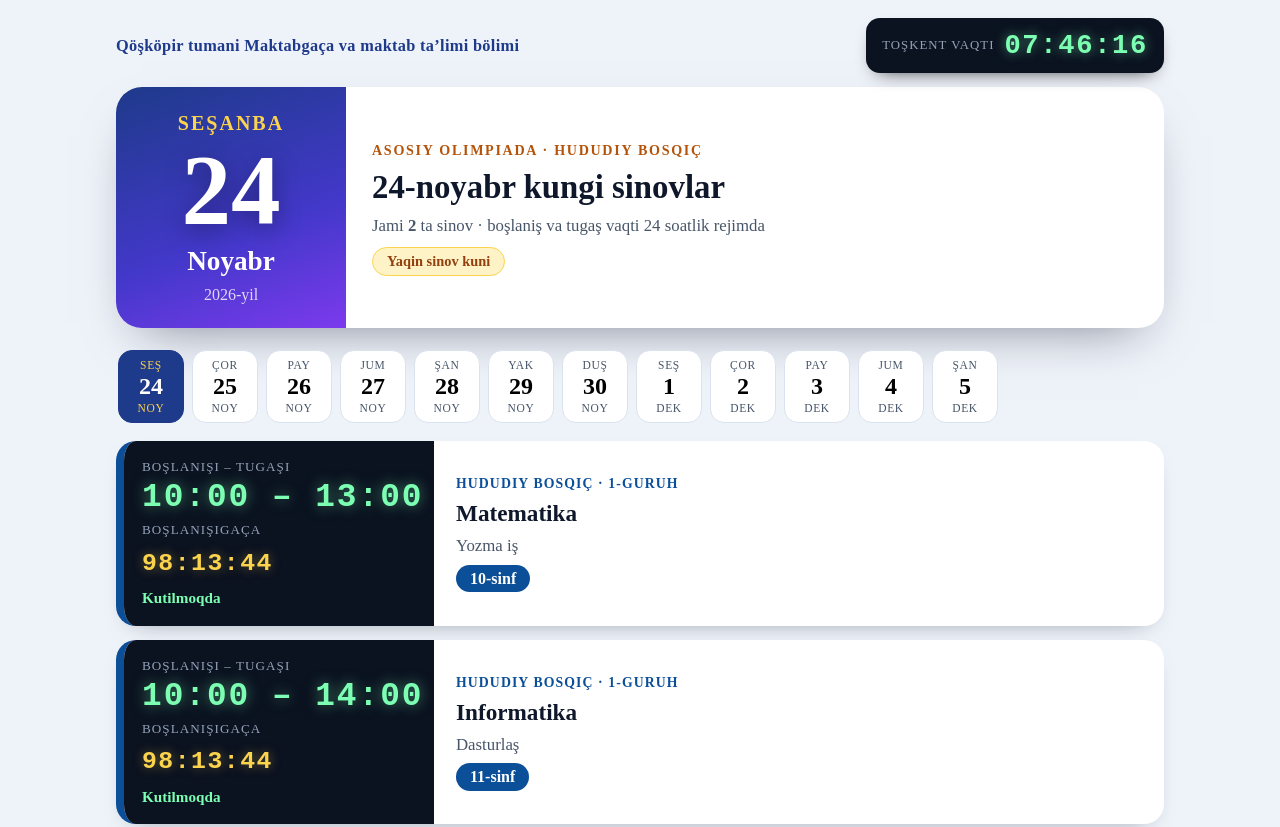
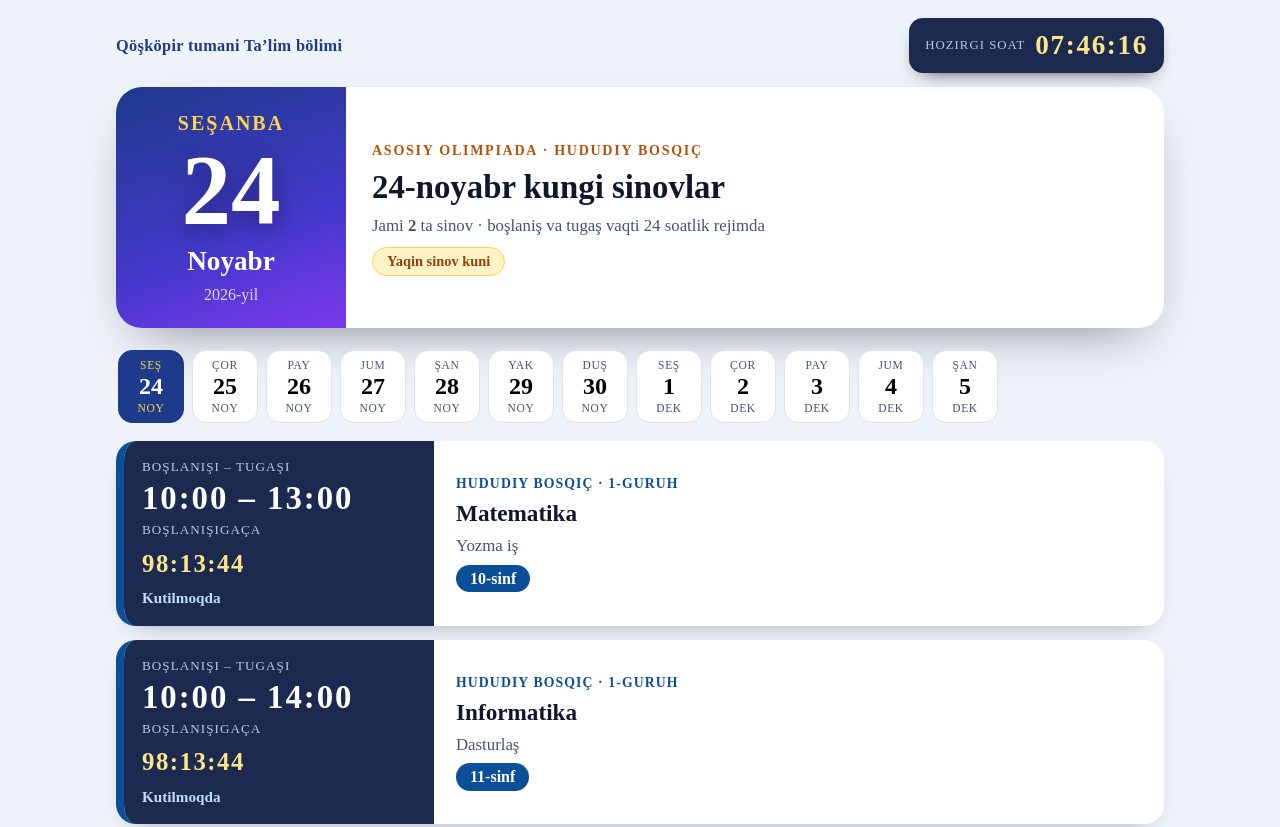
Before and after one commit to Umrbek84/olimpiada, a plain HTML site: page kunlik-elon.html in a window 1280 px wide. Shown: the top 827 px of the page. Drawn offline with Linux system fonts and the light colour scheme.

Commit message:
Add files via upload

```diff
--- a/hududiy-bosqich.html
+++ b/hududiy-bosqich.html
@@ -85,6 +85,10 @@ footer{background:#0f2a5c;color:#dbe5fb;text-align:center;padding:20px;font-size
 @media(max-width:700px){.top-in{padding:8px 12px}.top nav{flex-wrap:nowrap;overflow-x:auto;width:100%}.top nav a{white-space:nowrap;padding:7px 12px;font-size:.9rem}.wrap{padding:0 12px}.gridwrap,.tasks{max-height:calc(100vh - 120px)}.tasks.sw{max-height:none;overflow:visible;background:none;box-shadow:none}.tk.stu{min-width:0}.tk.stu thead{display:none}.tk.stu tr{display:block;background:#fff;border:1px solid #e2e8f0;border-radius:12px;margin:0 0 10px;padding:10px 12px}.tk.stu td{display:block;border:0;padding:1px 0;background:none!important}.tk.stu td:first-child{display:none}.tk.stu td[data-l]:before{content:attr(data-l) ": ";color:#64748b;font-size:.85rem}.tk.stu .nm{font-size:1.05rem}.cd div{min-width:50px}}
 html.shot .gridwrap,html.shot .tasks{max-height:none}
 html.shot .top,html.shot .ctl,html.shot .days,html.shot .next{display:none}html.shot .hero{padding-bottom:30px}html.shot .gridwrap,html.shot .tasks{margin-top:26px;overflow:visible}html.shot .wrap{max-width:1840px}html.shot table.grid{min-width:0}
+.daybn{display:flex;align-items:center;gap:16px;margin:0 0 18px;padding:16px 22px;border-radius:18px;background:linear-gradient(135deg,#f59e0b,#ea580c);color:#fff;box-shadow:0 14px 30px -16px rgba(234,88,12,.8);text-decoration:none;animation:bnp 2.4s ease-in-out infinite}
+.daybn i{font-size:2rem}.daybn b{display:block;font-size:1.3rem;line-height:1.2}.daybn span{font-size:1rem;opacity:.95}.daybn em{margin-left:auto;font-style:normal;font-weight:700;background:#fff;color:#c2410c;border-radius:12px;padding:8px 16px;white-space:nowrap}
+@keyframes bnp{0%,100%{transform:scale(1)}50%{transform:scale(1.012)}}
+@media(max-width:640px){.daybn{flex-wrap:wrap}.daybn em{margin-left:0}}
 </style><style id="yz-prog-css">.yz-prog{position:fixed;top:0;left:0;right:0;height:4px;z-index:99999;background:rgba(15,23,42,.08);pointer-events:none}.yz-prog>i{display:block;height:100%;width:100%;background:linear-gradient(90deg,#b45309,#d97706);transform-origin:0 50%;transform:scaleX(0);border-radius:0 3px 3px 0;will-change:transform}</style>
 <link rel="icon" href="/favicon.ico" sizes="any">
 <link rel="icon" type="image/png" sizes="48x48" href="/favicon-48x48.png">
@@ -99,6 +103,7 @@ html.shot .top,html.shot .ctl,html.shot .days,html.shot .next{display:none}html.
 <p>Asosiy olimpiadaning uçinçi – hududiy bosqiçi, xalqaro olimpiadalarga saralaş va boşqa olimpiadalar.</p>
 <div class="range"><i class="fa-regular fa-calendar"></i><b>24-noyabr – 5-dekabr</b> · 34 ta sinov</div></div></section>
 <main class="wrap">
+<a class="daybn" href="kunlik-elon.html"><i class="fa-solid fa-bullhorn"></i><div><b>Bugungi sinovlar — kunlik eʼlon</b><span>Har kuni avtomatik yangilanadi: sana, boşlaniş va tugaş vaqti, jonli soat</span></div><em>Ochiş →</em></a>
 <div class="next" id="next"></div>
 <div class="ctl">
  <div class="row"><div class="tabs" id="tabs"><button data-v="days" class="on">Kunlar böyiça</button><button data-v="grid">Jadval</button><button data-v="tasks">Topşiriq turlari</button><button data-v="stud">Öquvçilar</button></div>
--- a/kunlik-elon.html
+++ b/kunlik-elon.html
@@ -10,10 +10,10 @@ a{color:inherit;text-decoration:none}
 .wrap{max-width:1080px;margin:0 auto;padding:18px 16px 40px}
 .head{display:flex;justify-content:space-between;align-items:center;gap:12px;flex-wrap:wrap;margin-bottom:14px}
 .org{font-weight:700;font-size:1.02rem;color:#1e3a8a;letter-spacing:.02em}
-.clock{display:flex;align-items:center;gap:10px;background:#0b1220;color:#7CFFB2;border-radius:14px;padding:8px 16px;box-shadow:0 8px 20px -12px #000}
-.clock small{font-size:.8rem;color:#94a3b8;text-transform:uppercase;letter-spacing:.08em}
-.dg{font-family:'Courier New',Courier,monospace;font-weight:700;letter-spacing:.06em;font-variant-numeric:tabular-nums}
-.clock .dg{font-size:1.7rem;text-shadow:0 0 12px rgba(124,255,178,.55)}
+.clock{display:flex;align-items:center;gap:10px;background:#1b2a4e;color:#fde68a;border-radius:14px;padding:8px 16px;box-shadow:0 8px 20px -12px #000}
+.clock small{font-size:.8rem;color:#bcc8e6;text-transform:uppercase;letter-spacing:.08em}
+.dg{font-family:'Times New Roman','Liberation Serif',Times,serif;font-weight:700;letter-spacing:.06em;font-variant-numeric:tabular-nums}
+.clock .dg{font-size:1.7rem}
 .hero{display:grid;grid-template-columns:230px 1fr;gap:0;border-radius:26px;overflow:hidden;box-shadow:0 22px 50px -26px rgba(15,23,42,.55);background:#fff;margin-bottom:20px}
 .cal{background:linear-gradient(160deg,#1e3a8a,#4338ca 60%,#7c3aed);color:#fff;text-align:center;padding:22px 12px;display:flex;flex-direction:column;justify-content:center;gap:2px}
 .cal .wd{font-size:1.25rem;font-weight:700;letter-spacing:.1em;text-transform:uppercase;color:#fcd34d}
@@ -33,12 +33,12 @@ a{color:inherit;text-decoration:none}
 .day.no{opacity:.45}
 .list{display:grid;gap:14px}
 .ev{background:#fff;border-radius:20px;overflow:hidden;box-shadow:0 10px 26px -18px rgba(15,23,42,.6);display:grid;grid-template-columns:310px 1fr;border-left:8px solid var(--c)}
-.tm{background:#0b1220;color:#7CFFB2;padding:16px 18px;display:flex;flex-direction:column;justify-content:center;gap:6px}
-.tm .rg{font-size:2.05rem;line-height:1;white-space:nowrap;text-shadow:0 0 14px rgba(124,255,178,.5)}
-.tm .lb{font-size:.82rem;color:#94a3b8;text-transform:uppercase;letter-spacing:.08em}
-.tm .cd{font-size:1.55rem;color:#fcd34d;text-shadow:0 0 12px rgba(252,211,77,.4)}
-.tm .st{font-size:.95rem;font-weight:700;color:#7CFFB2}
-.ev.now .tm{box-shadow:inset 0 0 0 3px #22c55e}
+.tm{background:#1b2a4e;color:#fff;padding:16px 18px;display:flex;flex-direction:column;justify-content:center;gap:6px}
+.tm .rg{font-size:2.05rem;line-height:1;white-space:nowrap;}
+.tm .lb{font-size:.82rem;color:#bcc8e6;text-transform:uppercase;letter-spacing:.08em}
+.tm .cd{font-size:1.55rem;color:#fde68a}
+.tm .st{font-size:.95rem;font-weight:700;color:#bfdbfe}
+.ev.now .tm{box-shadow:inset 0 0 0 3px #f59e0b}
 .ev.done{opacity:.62}.ev.done .tm .cd{color:#94a3b8;text-shadow:none}
 .bd{padding:16px 22px;display:flex;flex-direction:column;gap:6px;justify-content:center}
 .pr{font-size:.86rem;font-weight:700;letter-spacing:.08em;text-transform:uppercase;color:var(--c)}
@@ -60,12 +60,12 @@ a{color:inherit;text-decoration:none}
  .cal .dn{font-size:3.6rem}.cal .wd{width:100%}
  .info h1{font-size:1.55rem}
  .ev{grid-template-columns:1fr}
- .tm{flex-direction:row;flex-wrap:wrap;align-items:center;gap:6px 16px}.tm .rg{font-size:1.9rem}
+ .tm{flex-direction:row;flex-wrap:wrap;align-items:center;gap:6px 16px}.tm .rg{font-size:1.45rem}
 }
 </style></head><body>
 <div class="wrap">
- <div class="head"><div class="org">Qöşköpir tumani Maktabgaça va maktab taʼlimi bölimi</div>
-  <div class="clock"><small>Toşkent vaqti</small><span class="dg" id="clk">--:--:--</span></div></div>
+ <div class="head"><div class="org">Qöşköpir tumani Taʼlim bölimi</div>
+  <div class="clock"><small>Hozirgi soat</small><span class="dg" id="clk">--:--:--</span></div></div>
  <div class="hero"><div class="cal" id="cal"></div><div class="info" id="info"></div></div>
  <div class="strip" id="strip"></div>
  <div class="list" id="list"></div>
```
